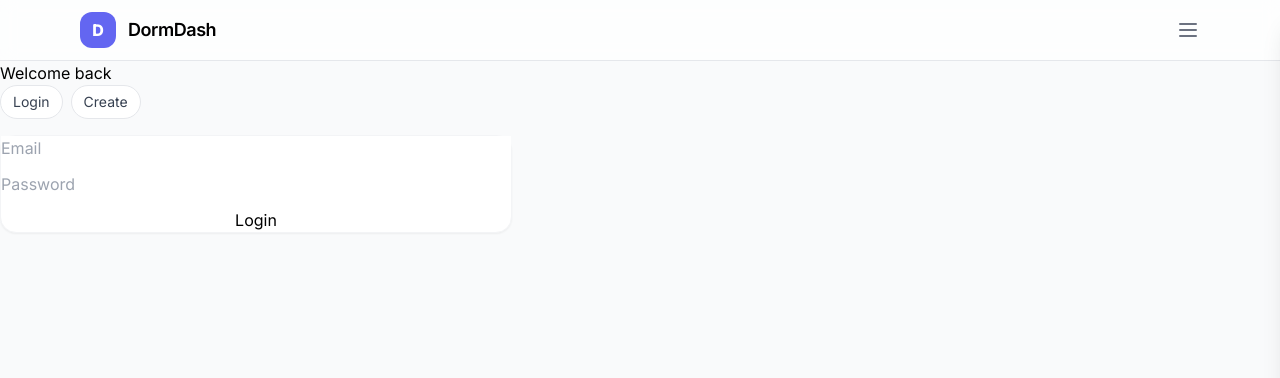
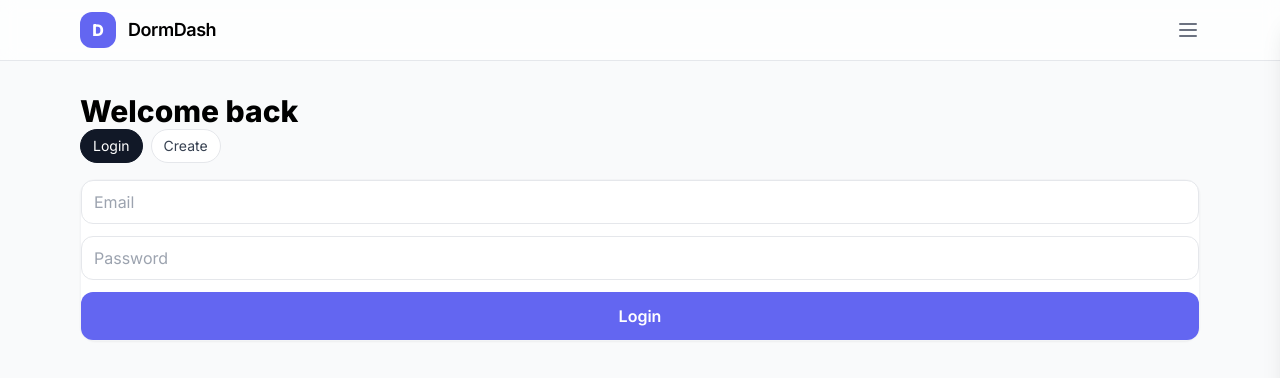
Before and after one commit to Shashankpabitwar123/drom-das-original, a React (Vite) app: page /auth in a window 1280 px wide. Shown: the top 378 px of the page. Built offline with nearby package versions, Linux system fonts and the light colour scheme.

Commit message:
Update index.css

```diff
--- a/src/index.css
+++ b/src/index.css
@@ -13,3 +13,26 @@
 .muted { @apply text-gray-500; }
 
 .qa-tile { @apply flex flex-col justify-center rounded-2xl p-6 border shadow-sm; }
+
+
+
+
+
+
+/* ===== app helpers for pages I added ===== */
+.page        { @apply max-w-6xl mx-auto px-4 py-8; }
+.page-title  { @apply text-3xl font-extrabold; }
+
+/* Inputs + buttons */
+.input       { @apply h-11 px-3 rounded-xl border border-gray-200 bg-white outline-none
+                    focus:ring-2 focus:ring-brand-500 focus:border-brand-500; }
+
+/* Keep your brand button as the primary CTA, and also provide .btn-primary alias */
+.btn-primary { @apply w-full h-12 rounded-xl font-semibold text-white bg-brand-500 hover:bg-brand-600 transition; }
+
+/* Small icon buttons used on Bookings actions */
+.icon-btn    { @apply h-9 w-9 grid place-items-center rounded-xl border border-gray-200 hover:bg-gray-50; }
+
+/* Chips */
+.chip--active { @apply bg-gray-900 text-white border-gray-900; }
+/* (You already have .chip; this just adds the selected state.) */
```
